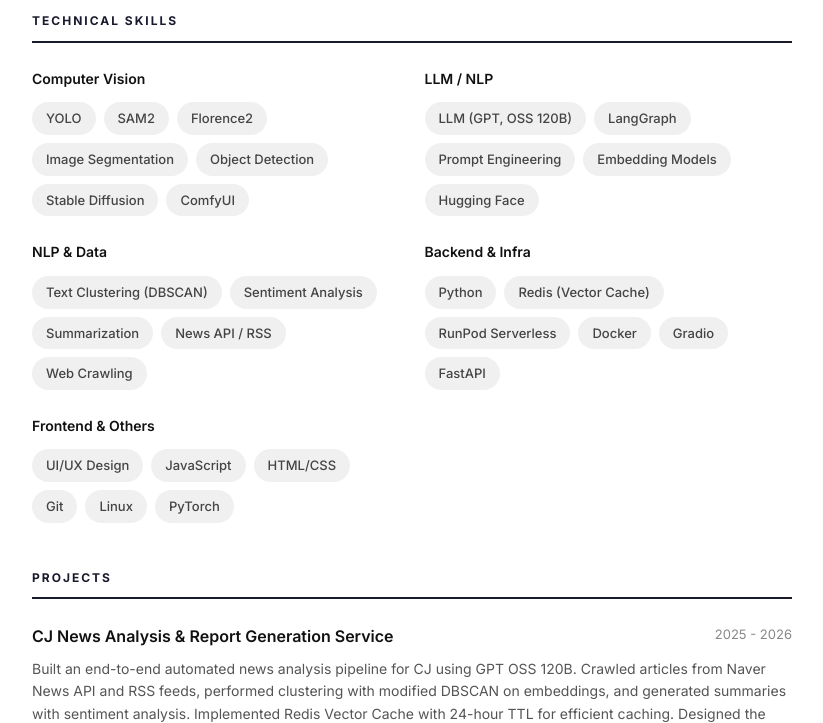
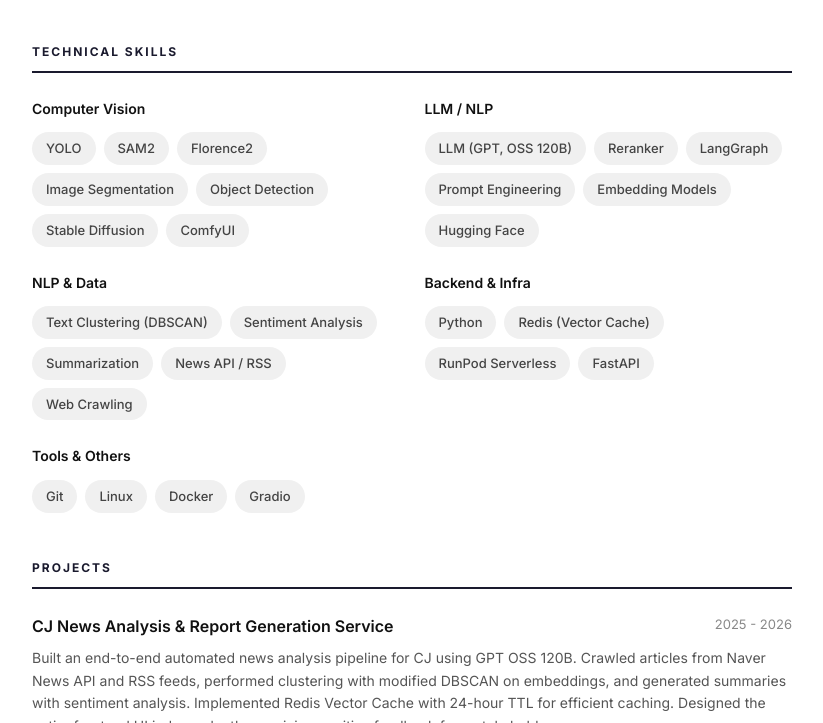
Before and after one commit to Marshall-Choi/Marshall-Choi.github.io, a plain HTML site: page index.html in a window 1280 px wide. Shown: the part 1581-2304 px from the top of the page, without its empty margins (228-1051 px from the left). Drawn offline with Linux system fonts and the light colour scheme.

Commit message:
Update skills and add Reranker experience

```diff
--- a/index.html
+++ b/index.html
@@ -610,6 +610,7 @@
                         <ul class="exp-list">
                             <li>Built an automated news analysis and report generation service for CJ using GPT OSS 120B model</li>
                             <li>Implemented news article clustering using embedding models and a modified DBSCAN algorithm</li>
+                            <li>Developed article ranking logic using Reranker + LLM based on custom criteria</li>
                             <li>Developed data pipeline to crawl articles from Naver News API and RSS feeds</li>
                             <li>Integrated LLM for news summarization, sentiment analysis, and categorization</li>
                             <li>Designed Redis Vector Cache with TTL for 24-hour news article and vector caching</li>
@@ -673,6 +674,7 @@
                             <h4>LLM / NLP</h4>
                             <div class="skill-tags">
                                 <span class="skill-tag">LLM (GPT, OSS 120B)</span>
+                                <span class="skill-tag">Reranker</span>
                                 <span class="skill-tag">LangGraph</span>
                                 <span class="skill-tag">Prompt Engineering</span>
                                 <span class="skill-tag">Embedding Models</span>
@@ -695,20 +697,16 @@
                                 <span class="skill-tag">Python</span>
                                 <span class="skill-tag">Redis (Vector Cache)</span>
                                 <span class="skill-tag">RunPod Serverless</span>
-                                <span class="skill-tag">Docker</span>
-                                <span class="skill-tag">Gradio</span>
                                 <span class="skill-tag">FastAPI</span>
                             </div>
                         </div>
                         <div class="skill-group">
-                            <h4>Frontend & Others</h4>
+                            <h4>Tools & Others</h4>
                             <div class="skill-tags">
-                                <span class="skill-tag">UI/UX Design</span>
-                                <span class="skill-tag">JavaScript</span>
-                                <span class="skill-tag">HTML/CSS</span>
                                 <span class="skill-tag">Git</span>
                                 <span class="skill-tag">Linux</span>
-                                <span class="skill-tag">PyTorch</span>
+                                <span class="skill-tag">Docker</span>
+                                <span class="skill-tag">Gradio</span>
                             </div>
                         </div>
                     </div>
```
